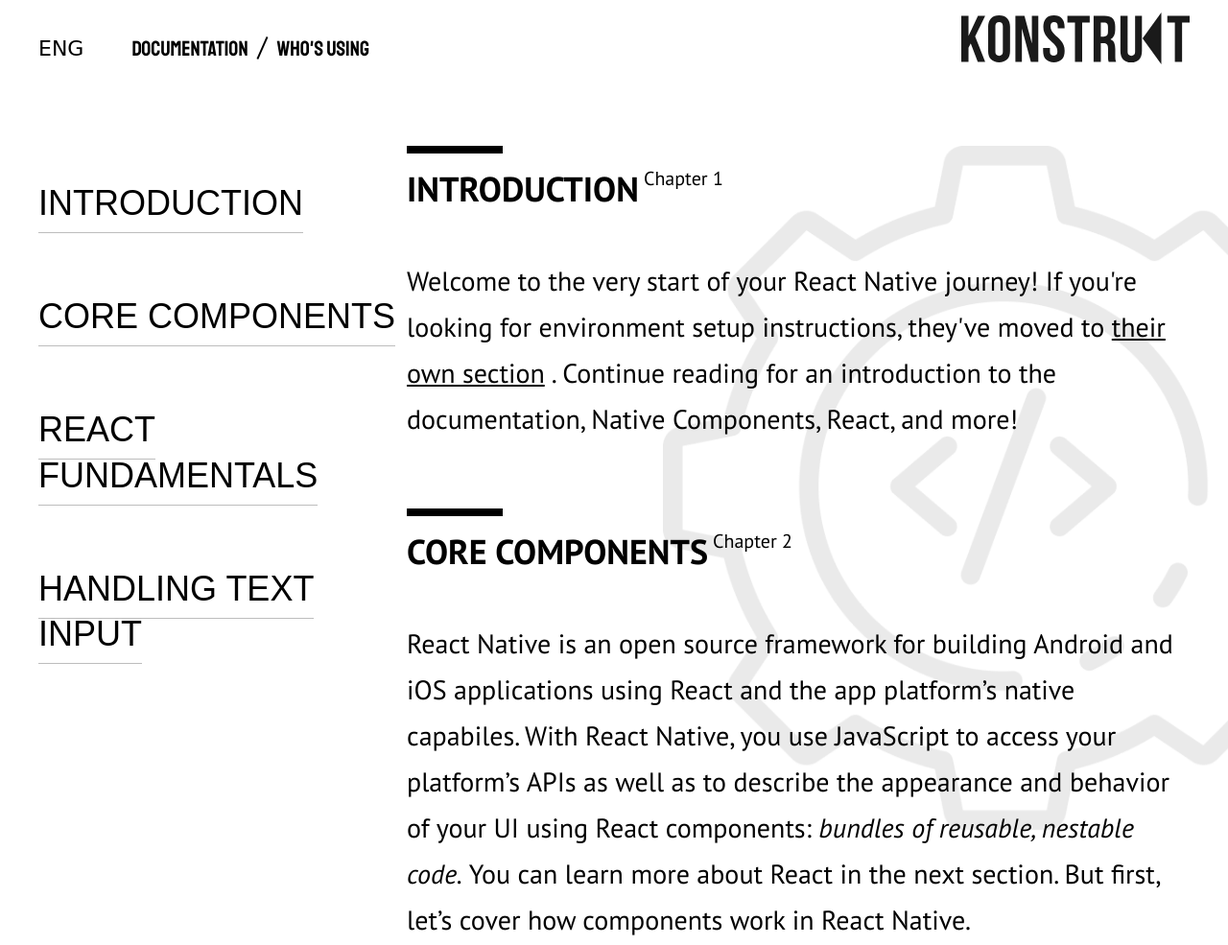
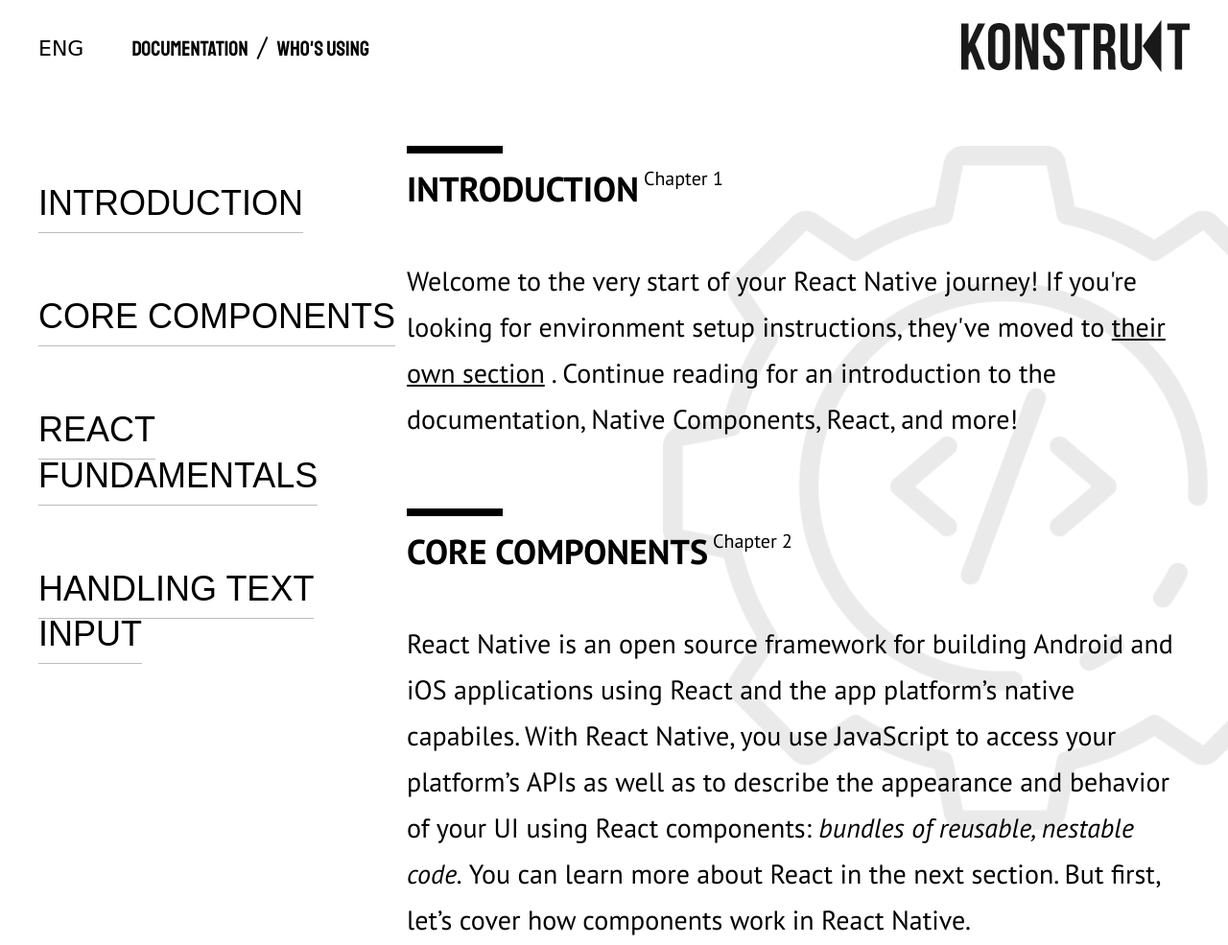
Before and after one commit to AlexandrMidved-2023/less_12.io, a plain HTML site: page index.html in a window 1280 px wide. Shown: the top 985 px of the page at 96% size. Drawn offline with Linux system fonts and the light colour scheme; a web font is replaced by a local one.

Commit message:
Update style.css

```diff
--- a/css/style.css
+++ b/css/style.css
@@ -78,7 +78,6 @@ body {
 
 .logo {
     width: 238px;
-    height: 54px;
 }
 
 .logo-img {
```
